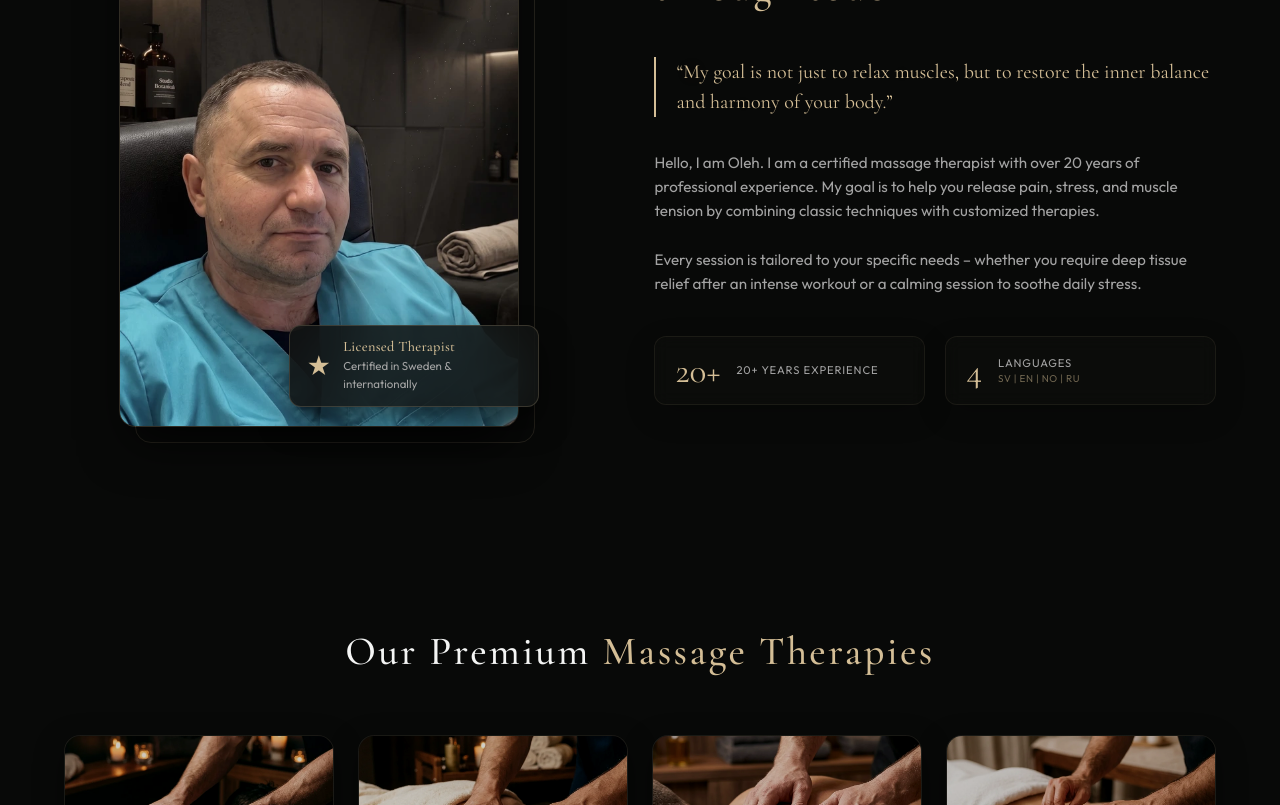
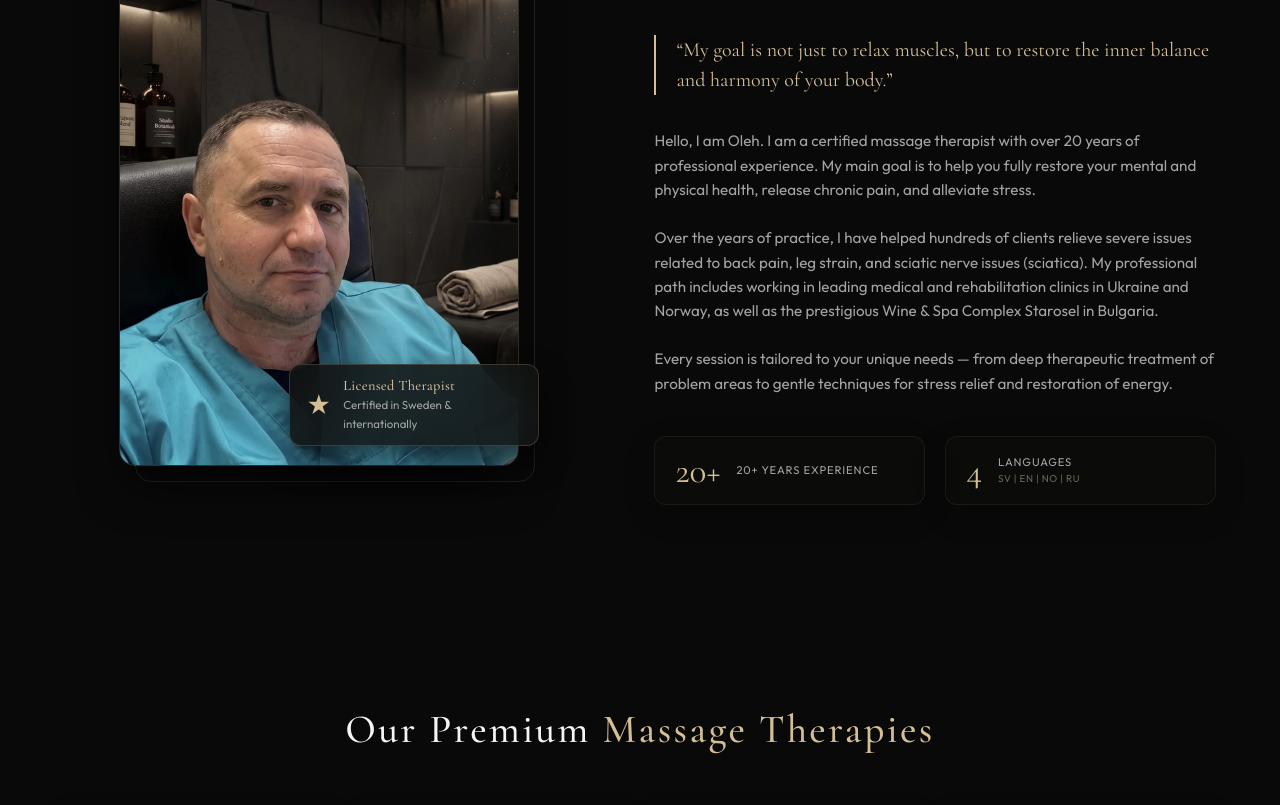
Before and after one commit to echopro-create/andrey-bygg, a Next.js app: page /en in a window 1280 px wide. Shown: the part 1060-1865 px from the top of the page. Built offline with nearby package versions, Linux system fonts and the light colour scheme; no server answers.

Commit message:
feat: enrich therapist bio with clinical rehab experience and pain relief specialization

```diff
--- a/src/app/[lng]/page.tsx
+++ b/src/app/[lng]/page.tsx
@@ -190,6 +190,7 @@ export default async function Page({ params }: PageProps) {
               )}
               <p className="about-paragraph">{dict.about.text1}</p>
               <p className="about-paragraph">{dict.about.text2}</p>
+              {dict.about.text3 && <p className="about-paragraph">{dict.about.text3}</p>}
               <div className="experience-metric">
                 <div className="metric-item">
                   <span className="metric-number">20+</span>
--- a/src/dictionaries/en.json
+++ b/src/dictionaries/en.json
@@ -29,10 +29,11 @@
     "title": "The art of healing",
     "accent": "through touch",
     "quote": "“My goal is not just to relax muscles, but to restore the inner balance and harmony of your body.”",
-    "text1": "Hello, I am Oleh. I am a certified massage therapist with over 20 years of professional experience. My goal is to help you release pain, stress, and muscle tension by combining classic techniques with customized therapies.",
-    "text2": "Every session is tailored to your specific needs – whether you require deep tissue relief after an intense workout or a calming session to soothe daily stress.",
+    "text1": "Hello, I am Oleh. I am a certified massage therapist with over 20 years of professional experience. My main goal is to help you fully restore your mental and physical health, release chronic pain, and alleviate stress.",
+    "text2": "Over the years of practice, I have helped hundreds of clients relieve severe issues related to back pain, leg strain, and sciatic nerve issues (sciatica). My professional path includes working in leading medical and rehabilitation clinics in Ukraine and Norway, as well as the prestigious Wine & Spa Complex Starosel in Bulgaria.",
     "certTitle": "Licensed Therapist",
-    "certSubtitle": "Certified in Sweden & internationally"
+    "certSubtitle": "Certified in Sweden & internationally",
+    "text3": "Every session is tailored to your unique needs — from deep therapeutic treatment of problem areas to gentle techniques for stress relief and restoration of energy."
   },
   "advantages": {
     "title": "Why choose",
--- a/src/dictionaries/no.json
+++ b/src/dictionaries/no.json
@@ -29,10 +29,11 @@
     "title": "Kunsten å helbrede",
     "accent": "gjennom berøring",
     "quote": "”Mitt mål er ikke bare å slappe av musklene, men å gjøre kroppen i stand til å gjenopprette sin indre balanse og harmoni.”",
-    "text1": "Hei, jeg heter Oleh. Jeg er en sertifisert massasjeterapeut med over 20 års profesjonell erfaring. Mitt mål er å hjelpe deg med å frigjøre smerte, stress og muskelspenninger ved å kombinere klassiske metoder med individuelt tilpassede teknikker.",
-    "text2": "Hver økt tilpasses dine spesifikke behov – enten du trenger dyptgående muskelavspenning etter en intens treningsøkt eller en beroligende stund for å lindre hverdagsstress.",
+    "text1": "Hei, jeg heter Oleh. Jeg er en sertifisert massasjeterapeut med over 20 års profesjonell erfaring. Mitt hovedmål er å hjelpe deg med å gjenopprette din mentale og fysiske helse fullt ut, bli kvitt kroniske smerter og redusere stress.",
+    "text2": "Gjennom mange års praksis har jeg hjulpet hundrevis av klienter med å lindre alvorlige problemer knyttet til rygg, ben og isjiasnerver (isjias). Min yrkesbakgrunn inkluderer arbeid ved ledende medisinske og rehabiliteringsklinikker i Ukraina og Norge, samt på det prestisjefylte spa-hotellet Starosel i Bulgaria.",
     "certTitle": "Diplomert terapeut",
-    "certSubtitle": "Sertifisert i Sverige & internasjonalt"
+    "certSubtitle": "Sertifisert i Sverige & internasjonalt",
+    "text3": "Hver økt tilpasses dine unike behov – fra dyptgående terapeutisk behandling av problemområden til milde teknikker for stresslindring og energigjenvinning."
   },
   "advantages": {
     "title": "Hvorfor velge",
--- a/src/dictionaries/ru.json
+++ b/src/dictionaries/ru.json
@@ -29,10 +29,11 @@
     "title": "Искусство исцеления",
     "accent": "через прикосновение",
     "quote": "«Моя цель — не просто расслабить мышцы, а восстановить внутренний баланс и гармонию вашего тела.»",
-    "text1": "Здравствуйте, меня зовут Олег. Я сертифицированный массажист с опытом работы более 20 лет. Моя цель — помочь вам избавиться от боли, стресса и мышечного напряжения, объединяя классические методы и индивидуально подобранные техники.",
-    "text2": "Каждый сеанс адаптируется под ваши уникальные потребности — будь то глубокая проработка мышц после интенсивной тренировки или расслабляющий уход для снятия повседневного стресса.",
+    "text1": "Здравствуйте, меня зовут Олег. Я сертифицированный массажист с опытом работы более 20 лет. Моя главная цель — помочь вам полностью восстановить ментальное и физическое здоровье, избавиться от боли и накопленного стресса.",
+    "text2": "За годы практики я помог сотням клиентов избавиться от серьезных проблем со спиной, ногами и седалищным нервом (ишиасом). Мой профессиональный путь включает работу в ведущих медицинских и реабилитационных клиниках Украины и Норвегии, а также в престижном спа-комплексе Starosel в Болгарии.",
     "certTitle": "Дипломированный терапевт",
-    "certSubtitle": "Сертифицирован в Швеции и на международном уровне"
+    "certSubtitle": "Сертифицирован в Швеции и на международном уровне",
+    "text3": "Каждый сеанс адаптируется под ваши уникальные потребности — от глубокой терапевтической проработки проблемных зон до мягких техник для снятия стресса и восстановления сил."
   },
   "advantages": {
     "title": "Почему выбирают",
--- a/src/dictionaries/sv.json
+++ b/src/dictionaries/sv.json
@@ -29,10 +29,11 @@
     "title": "Konsten att läka",
     "accent": "genom beröring",
     "quote": "”Mitt mål är inte bara att slappna av musklerna, utan att återställa kroppens inre balans och harmoni.”",
-    "text1": "Hej, jag heter Oleh. Jag är en certifierad massageterapeut med över 20 års erfarenhet av professionell massage. Mitt mål är att hjälpa dig att bli av med smärta, stress och muskelspänningar genom att kombinera klassiska metoder med individuellt anpassade tekniker.",
-    "text2": "Varje session anpassas efter dina specifika behov – oavsett om det handlar om djupgående muskelavslappning efter ett intensivt träningspass eller en lugnande stund för att lindra vardagsstress.",
+    "text1": "Hej, jag heter Oleh. Jag är en certifierad massageterapeut med över 20 års erfarenhet av professionell massage. Mitt huvudsakliga mål är att hjälpa dig att helt återställa din mentala och fysiska hälsa, bli av med kronisk smärta och lindra stress.",
+    "text2": "Under mina år av praktik har jag hjälpt hundratals klienter att lindra svåra problem relaterade till rygg, ben och ischiasnerver (ischias). Min yrkesbana inkluderar arbete på ledande medicinska och rehabiliteringskliniker i Ukraina och Norge, samt på det prestigefyllda spa-hotellet Starosel i Bulgarien.",
     "certTitle": "Diplomerad terapeut",
-    "certSubtitle": "Certifierad i Sverige & internationellt"
+    "certSubtitle": "Certifierad i Sverige & internationellt",
+    "text3": "Varje session anpassas efter dina unika behov – från djupgående terapeutisk behandling av problemområden till mjuka tekniker för stresslindring och energiåterställning."
   },
   "advantages": {
     "title": "Varför välja",
```
